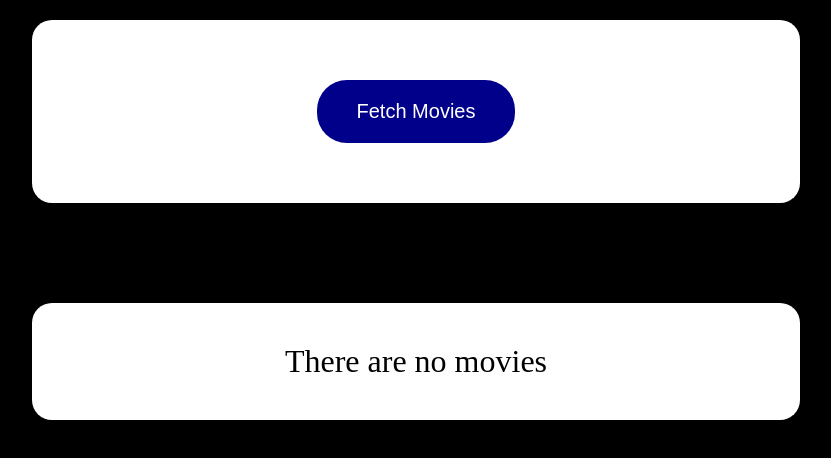
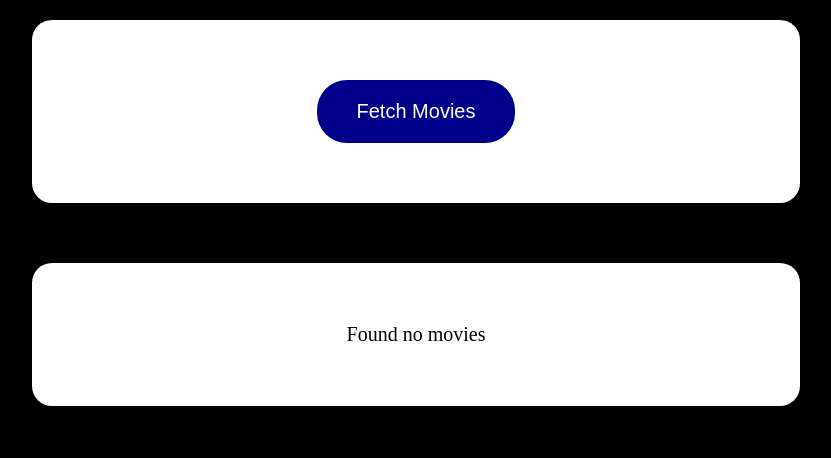
Before and after one commit to Megabite1997/Star-Wars-api, a React (Create React App) app: page / in a window 1280 px wide. Shown: the top 458 px of the page, without its empty margins (224-1055 px from the left). Built offline with nearby package versions, Linux system fonts and the light colour scheme.

Commit message:
🎨 Handle fetch error

```diff
--- a/src/App.css
+++ b/src/App.css
@@ -17,12 +17,11 @@
   cursor: pointer;
 }
 
-.loading,
-.no-movies {
+.content {
   background-color: white;
   padding: 40px 0;
-  margin: 100px 20%;
+  margin: 60px 20%;
   text-align: center;
-  font-size: 32px;
+  font-size: 20px;
   border-radius: 20px;
 }
--- a/src/App.tsx
+++ b/src/App.tsx
@@ -29,6 +29,7 @@ interface moviesType {
 function App() {
   const [movies, setMovies] = useState<moviesType[]>([]);
   const [isLoading, setIsLoading] = useState<boolean>(false);
+  const [error, setError] = useState<string | null>(null);
 
   async function fetchMoviesHandler(): Promise<void> {
     // fetch("https://swapi.dev/api/films/", {
@@ -51,8 +52,17 @@ function App() {
     //   });
     setIsLoading(true);
 
-    const response = await fetch("https://swapi.dev/api/films/");
+    try {
+      // Fetch API doesn't treat error status codes, it will not throw a technical error.
+      const response = await fetch("https://swapi.dev/api/film/");
+
+      // Generate and throwour own error.
+      if (!response.ok) {
+        throw new Error(`Something went wrong ${response.status}`);
+      }
+
       const data = await response.json();
+
       const transformedMovies = data.results.map((movieData: movieDataType) => {
         return {
           id: movieData.episode_id,
@@ -61,7 +71,29 @@ function App() {
         };
       });
       setMovies(transformedMovies);
+    } catch (error) {
+      if (error instanceof Error) {
+        console.log(error.message);
+        setError(error.message);
+      } else {
+        console.log("Unexpected error", error);
+      }
+    }
     setIsLoading(false);
+  }
+
+  let content = <p>Found no movies</p>;
+
+  if (movies.length > 0) {
+    content = <MovieList movies={movies} />;
+  }
+
+  if (error) {
+    content = <p>{error}</p>;
+  }
+
+  if (isLoading) {
+    content = <p>Loading...</p>;
   }
 
   return (
@@ -74,11 +106,7 @@ function App() {
         </div>
       </section>
       <section>
-        {!isLoading && movies.length > 0 && <MovieList movies={movies} />}
-        {!isLoading && movies.length === 0 && (
-          <p className="no-movies">There are no movies</p>
-        )}
-        {isLoading && <p className="loading">Loading...</p>}
+        <div className="content">{content}</div>
       </section>
     </div>
   );
--- a/src/components/MovieList.module.css
+++ b/src/components/MovieList.module.css
@@ -1,7 +1,7 @@
 .unorder-list {
   background-color: white;
-  margin: 0 20%;
+  /* margin: 0 20%; */
   list-style: none;
-  padding: 60px;
+  padding: 0 40px;
   border-radius: 20px;
 }
--- a/src/index.css
+++ b/src/index.css
@@ -12,7 +12,7 @@ body {
   -moz-osx-font-smoothing: grayscale; */
 }
 
-code {
+/* code {
   font-family: source-code-pro, Menlo, Monaco, Consolas, "Courier New",
     monospace;
-}
+} */
```
Lines whose indentation alone changed are shown as unchanged.
